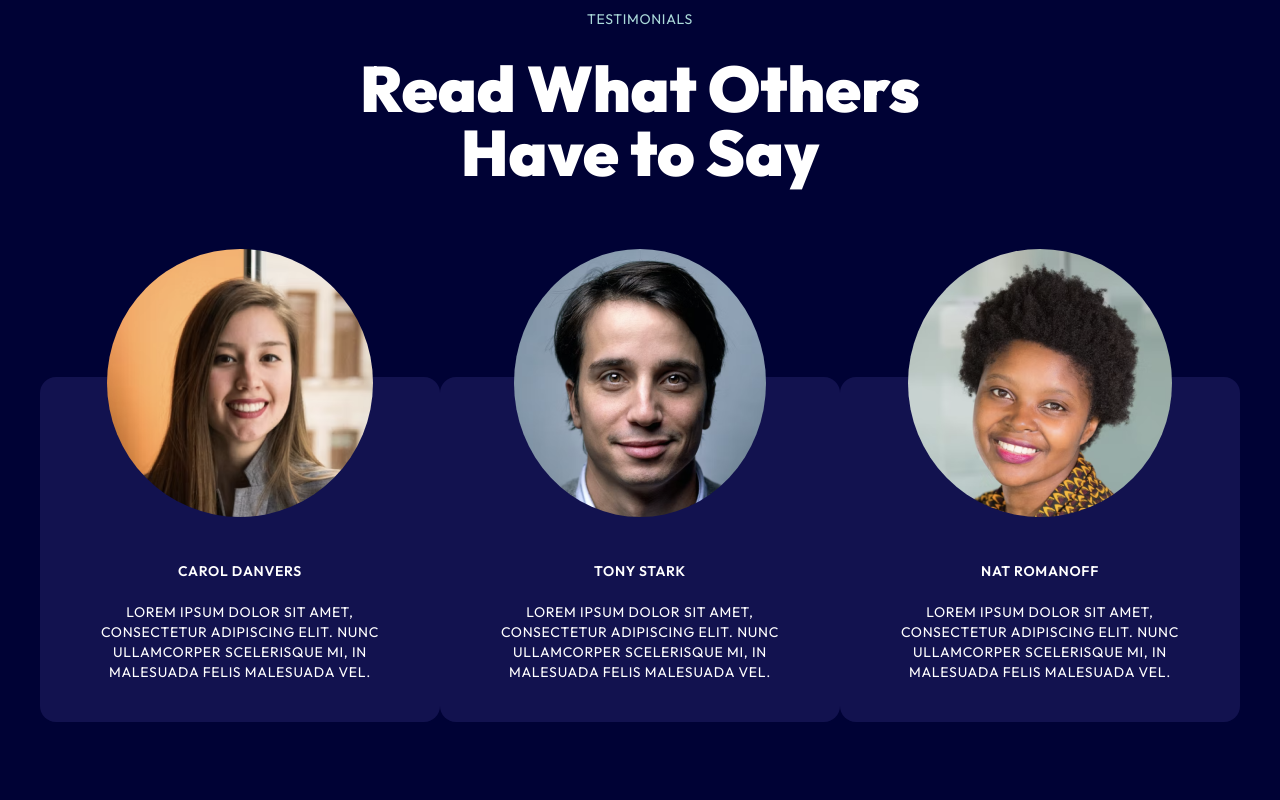
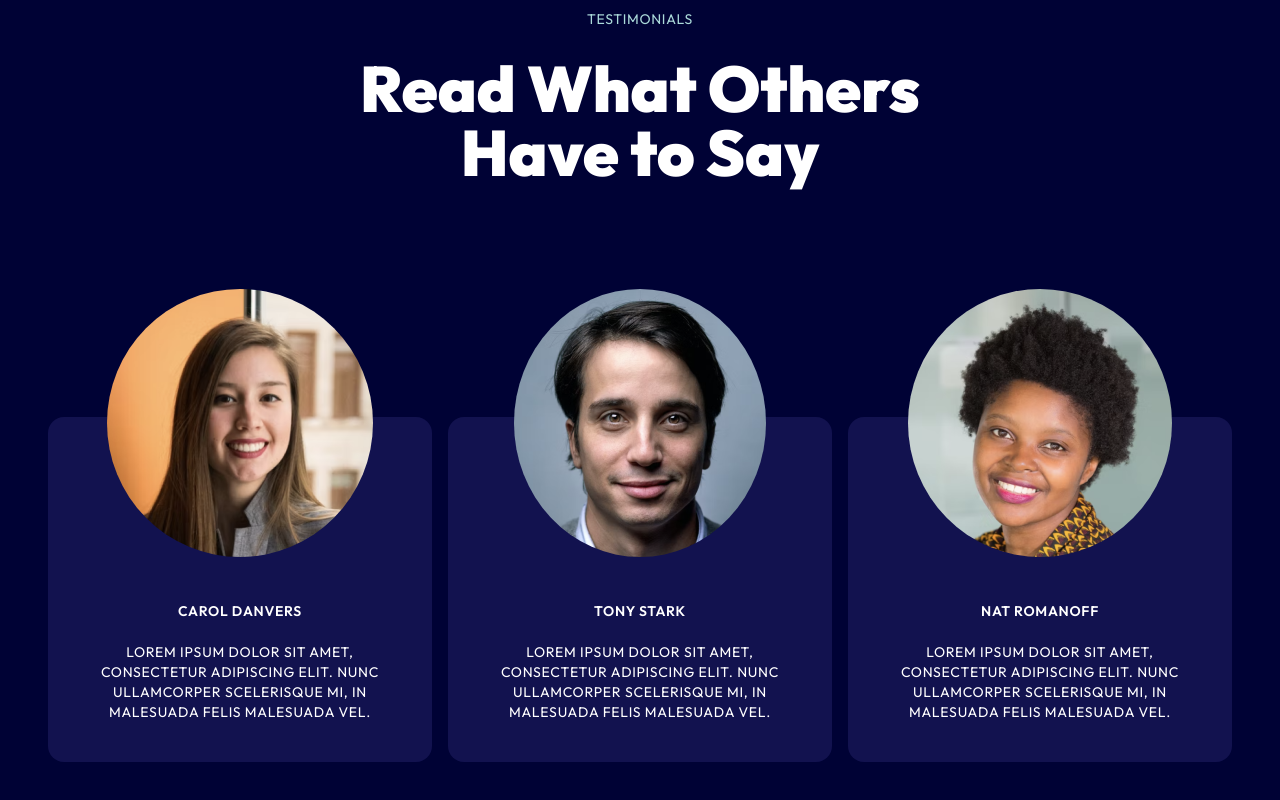
Before and after one commit to BrylleMutia/krypto-react-tailwind, a React (Vite) app: page / in a window 1280 px wide. Shown: the part 2259-3059 px from the top of the page. Built offline with nearby package versions, Linux system fonts and the light colour scheme.

Commit message:
fixed responsiveness on testimonials

```diff
--- a/src/components/Testimonials.jsx
+++ b/src/components/Testimonials.jsx
@@ -3,7 +3,7 @@ import { testimonials } from "../constants";
 import styles, { layout } from "../styles";
 
 const TestimonialCard = ({ imgSrc, name, feedback }) => (
-   <div className="flex flex-col items-center gap-[1.3rem] p-[2.5rem] basis-1/3 bg-featured rounded-2xl relative">
+   <div className="flex flex-col items-center mt-[9rem] gap-[1.3rem] p-[2.5rem] basis-1/3 bg-featured rounded-2xl relative max-w-[24rem] min-w-[20rem]">
       <img
          src={`../src/assets/${imgSrc}`}
          alt="testimonial"
@@ -24,7 +24,7 @@ const Testimonials = () => (
       <h1 className={`${styles.heading1} mb-[5.5rem]`}>
          Read What Others <br /> Have to Say
       </h1>
-      <div className={`${layout.flexCenter} mt-[12rem] flex-wrap`}>
+      <div className={`${layout.flexCenter} flex-wrap gap-[1rem]`}>
          {testimonials.map((testimonial, index) => (
             <TestimonialCard {...testimonial} key={index} />
          ))}
```
